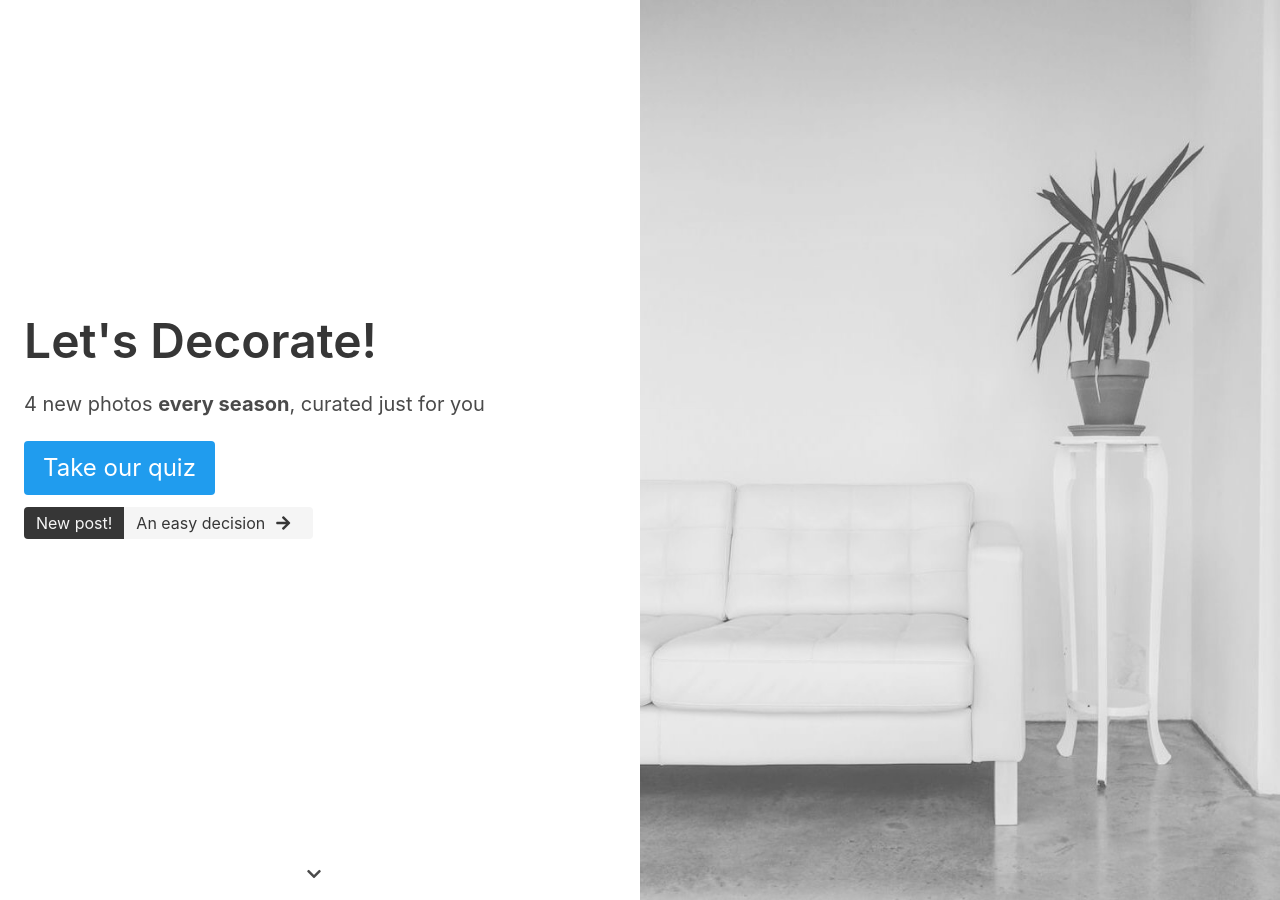
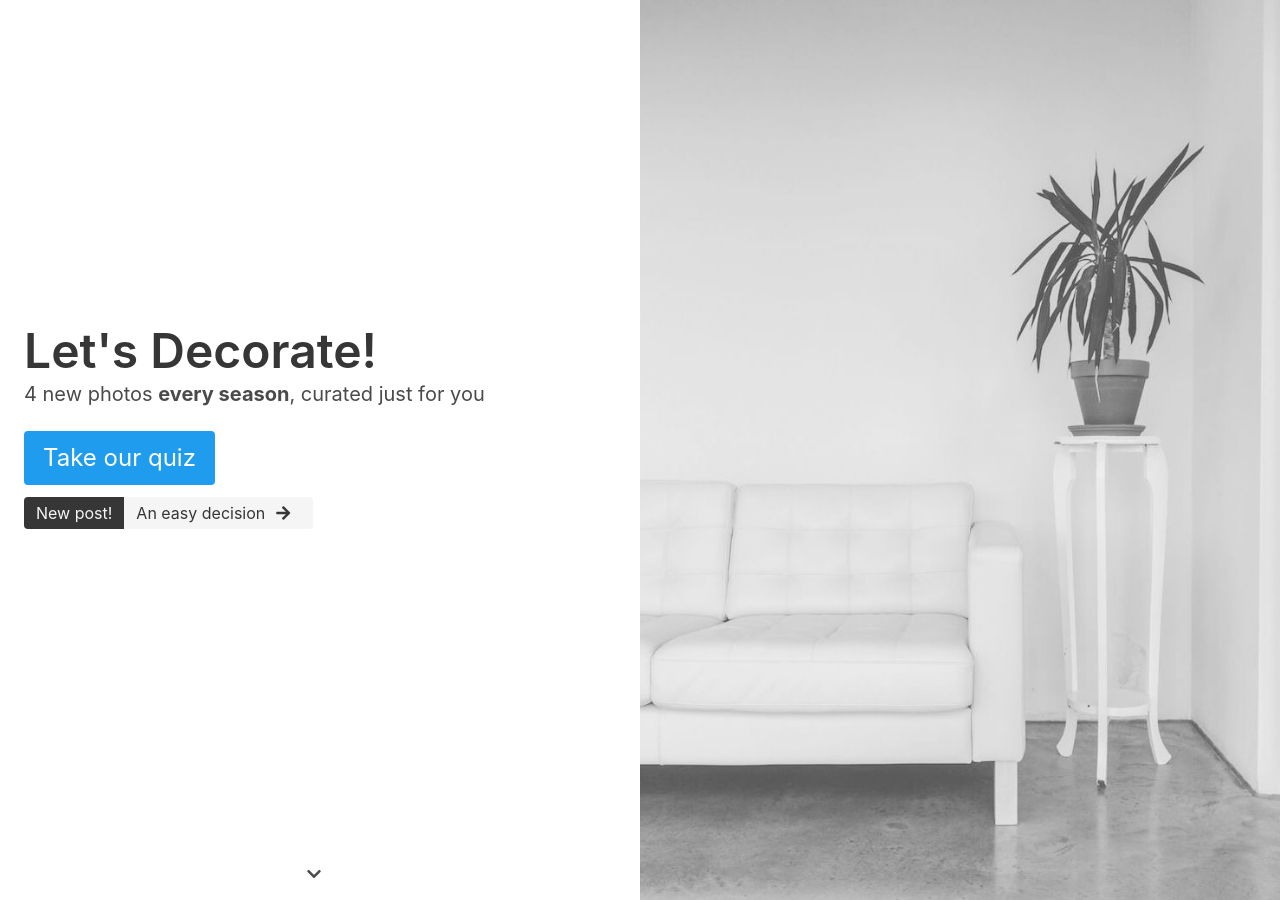
Before and after one commit to kofigumbs/apples-for-dinner, a Jekyll site: the page built from index.html, in a window 1280 px wide and 900 px high. Built offline with Jekyll 4.4.1, drawn with Linux system fonts in a browser that asks for light colours; comment, search, counter and statistics services are not loaded.

Commit message:
Change spacing

```diff
--- a/index.html
+++ b/index.html
@@ -108,7 +108,7 @@ photo_credits:
       <div class="container is-fullhd">
         <div class="columns">
           <div class="column is-half">
-            <h1 class="title is-1 is-spaced">
+            <h1 class="title is-1">
               Let's Decorate!
             </h1>
             <p class="subtitle">
```
